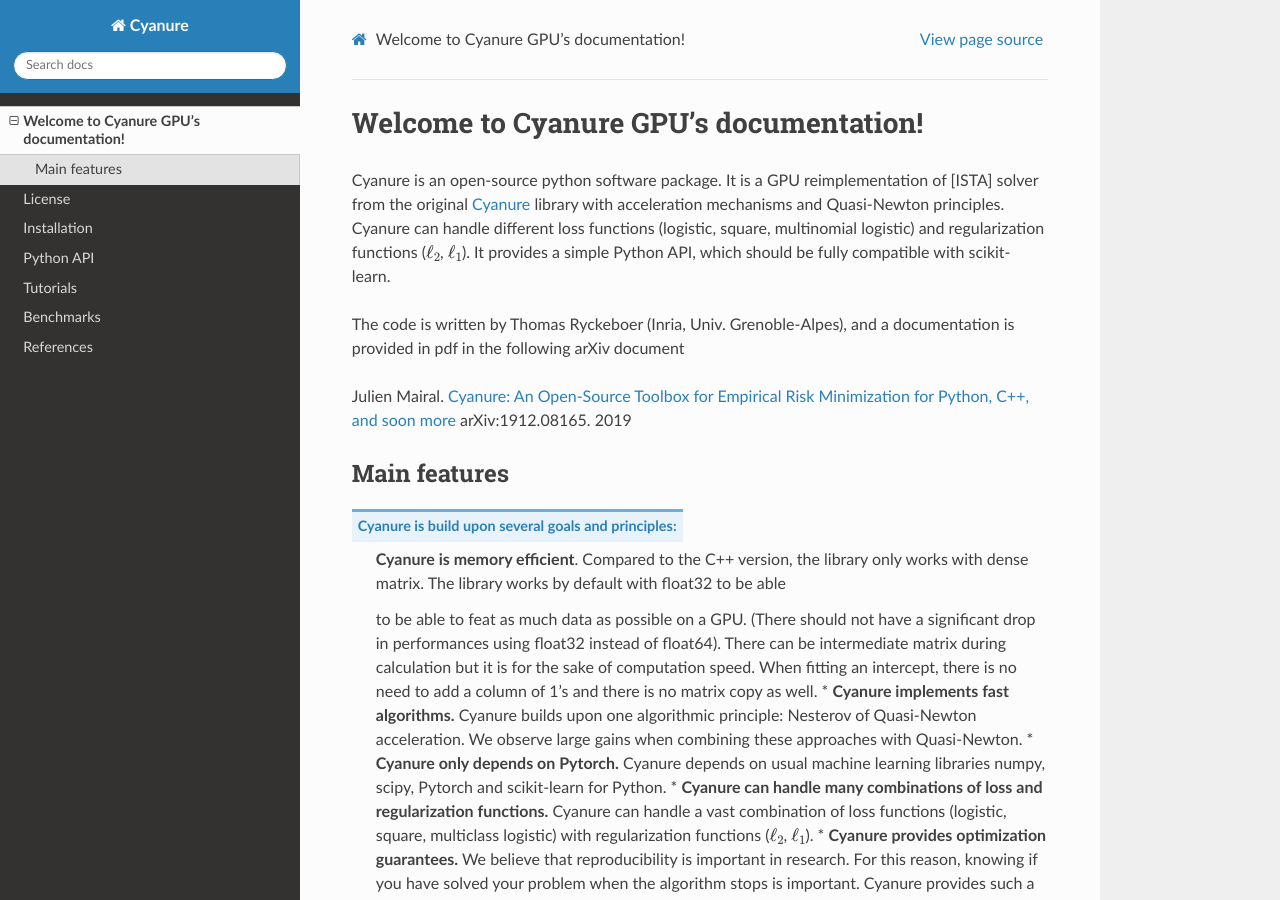
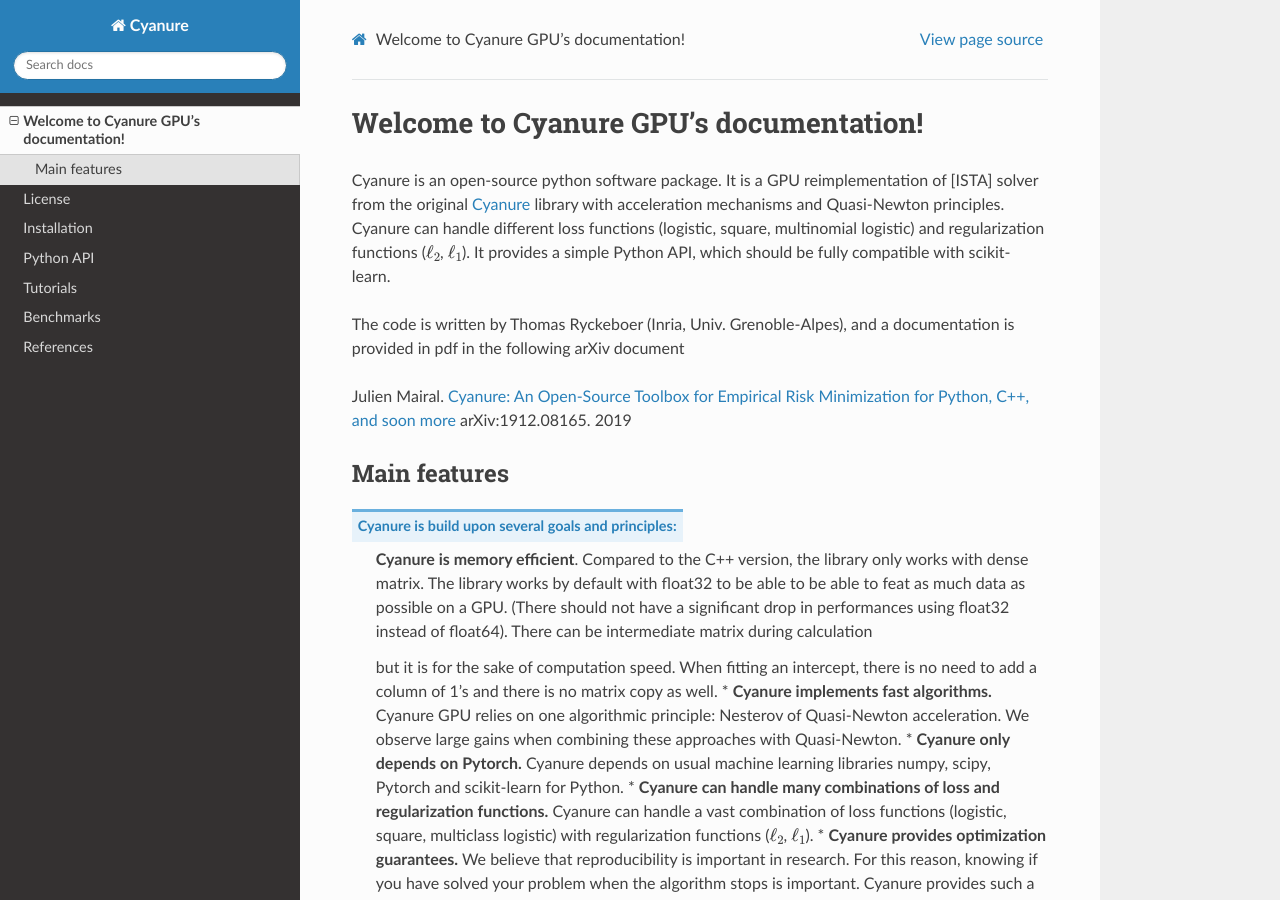
Before and after one commit to inria-thoth/cyanure_gpu, a Sphinx documentation site: the page built from docs/sphinx/source/welcome.rst, in a window 1280 px wide and 900 px high. Built offline with Sphinx 7.4.7 and the Read the Docs theme 3.1.0, drawn with Linux system fonts in a browser that asks for light colours.

Commit message:
doc: update doc

```diff
--- a/docs/sphinx/source/welcome.rst
+++ b/docs/sphinx/source/welcome.rst
@@ -17,11 +17,9 @@ a documentation is provided in pdf in the following arXiv document
 Main features
 -------------
 Cyanure is build upon several goals and principles:
-   * **Cyanure is memory efficient**. Compared to the C++ version, the library only works with dense matrix. The library works by default with float32 to be able
-   to be able to feat as much data as possible on a GPU. (There should not have a significant drop in performances using float32 instead of float64). There can be intermediate matrix during calculation
-   but it is for the sake of computation speed. When fitting an
-   intercept, there is no need to add a column of 1's and there is no matrix copy as well.
-   * **Cyanure implements fast algorithms.** Cyanure builds upon one algorithmic principle: Nesterov of Quasi-Newton acceleration. We observe large gains when combining these approaches with Quasi-Newton.
+   * **Cyanure is memory efficient**. Compared to the C++ version, the library only works with dense matrix. The library works by default with float32 to be able to be able to feat as much data as possible on a GPU. (There should not have a significant drop in performances using float32 instead of float64). There can be intermediate matrix during calculation
+   but it is for the sake of computation speed. When fitting an intercept, there is no need to add a column of 1's and there is no matrix copy as well.
+   * **Cyanure implements fast algorithms.** Cyanure GPU relies on one algorithmic principle: Nesterov of Quasi-Newton acceleration. We observe large gains when combining these approaches with Quasi-Newton.
    * **Cyanure only depends on Pytorch.** Cyanure depends on usual machine learning libraries numpy, scipy, Pytorch and scikit-learn for Python.
    * **Cyanure can handle many combinations of loss and regularization functions.** Cyanure can handle a vast combination of loss functions (logistic, square, multiclass logistic) with regularization functions (:math:`\ell_2`, :math:`\ell_1`).
    * **Cyanure provides optimization guarantees.** We believe that reproducibility is important in research. For this reason, knowing if you have solved your problem when the algorithm stops is important. Cyanure provides such a guarantee with a mechanism called duality gap.
```
